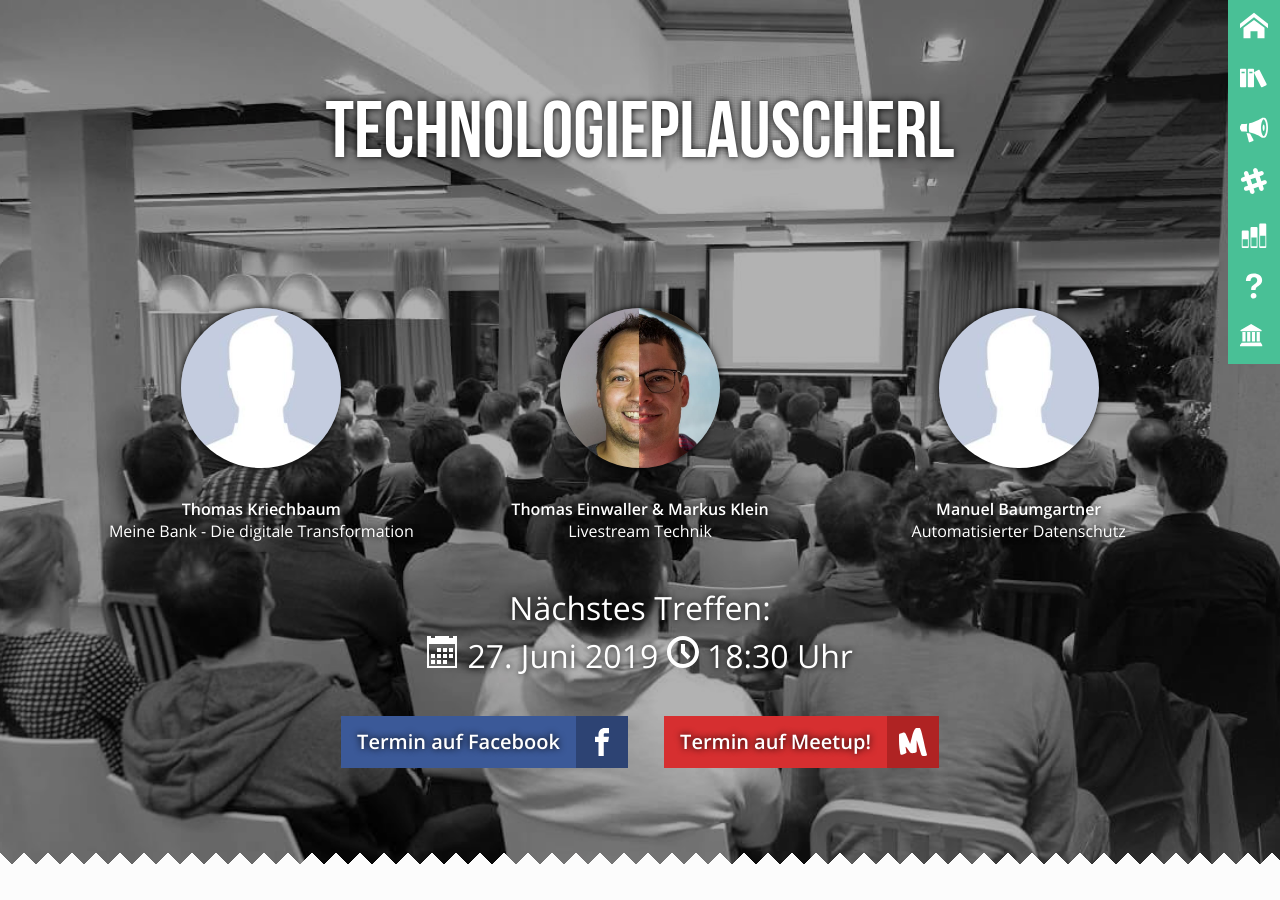
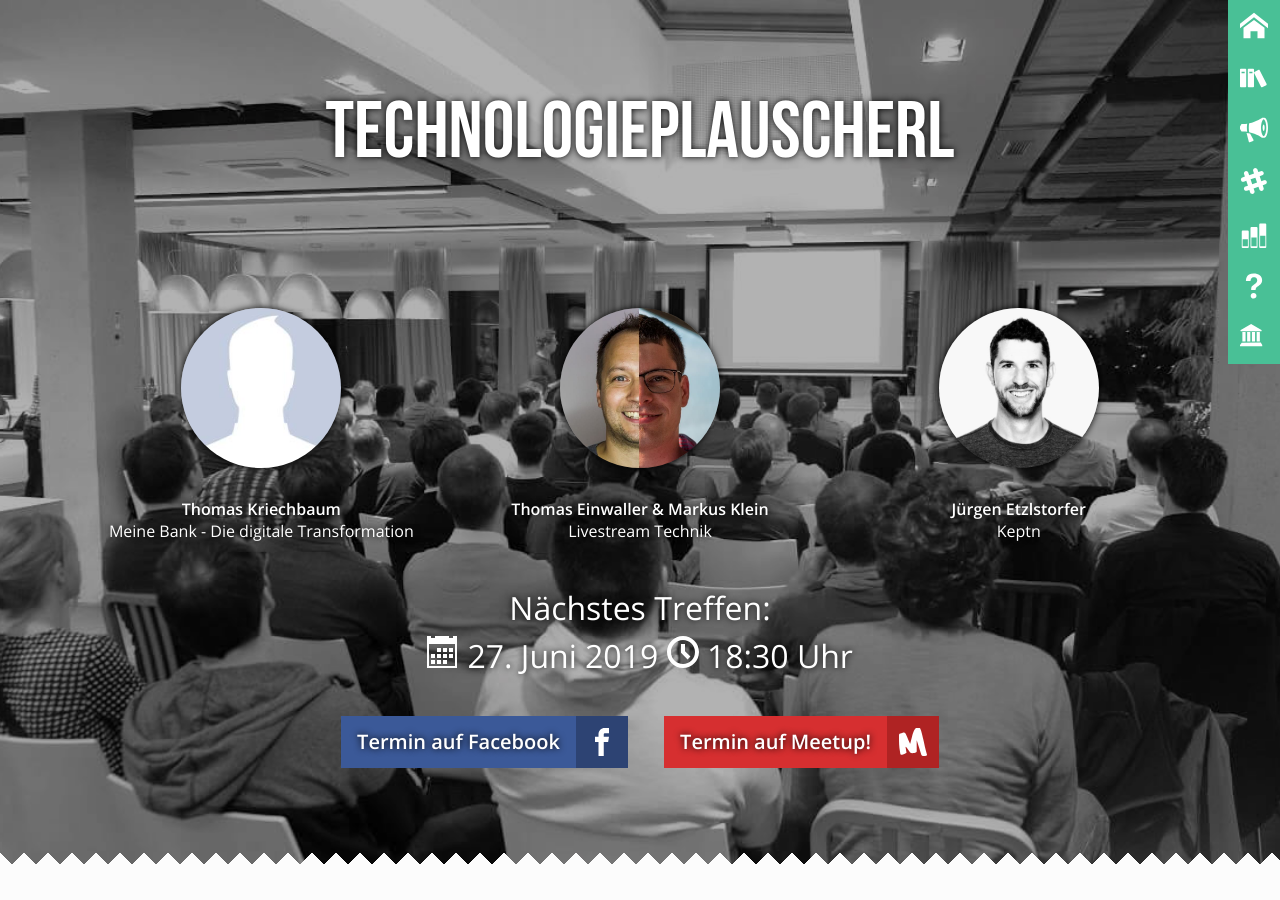
Before and after one commit to mericanAncer127/plauscherl, a Jekyll site: the page built from index.html, in a window 1280 px wide and 900 px high. Built offline with Jekyll 4.4.1, drawn with Linux system fonts in a browser that asks for light colours.

Commit message:
TP68: Keptn talk instead of Datenschutzautomatisierung

```diff
--- a/_plauscherl/68.html
+++ b/_plauscherl/68.html
@@ -30,7 +30,7 @@ speakers:
   talk: "Livestream Technik"
   img: /img/speaker-avatars/tomarkus-kleinwaller.jpg
 -
-  name: "Manuel Baumgartner"
-  talk: "Automatisierter Datenschutz"
-  img: /img/speaker_male_no_img.jpg
+  name: "Jürgen Etzlstorfer"
+  talk: "Keptn"
+  img: /img/speaker-avatars/juergen-etzlstorfer.jpg
 ---
```
Also changed, not shown: img/speaker-avatars/juergen-etzlstorfer.jpg (added).
